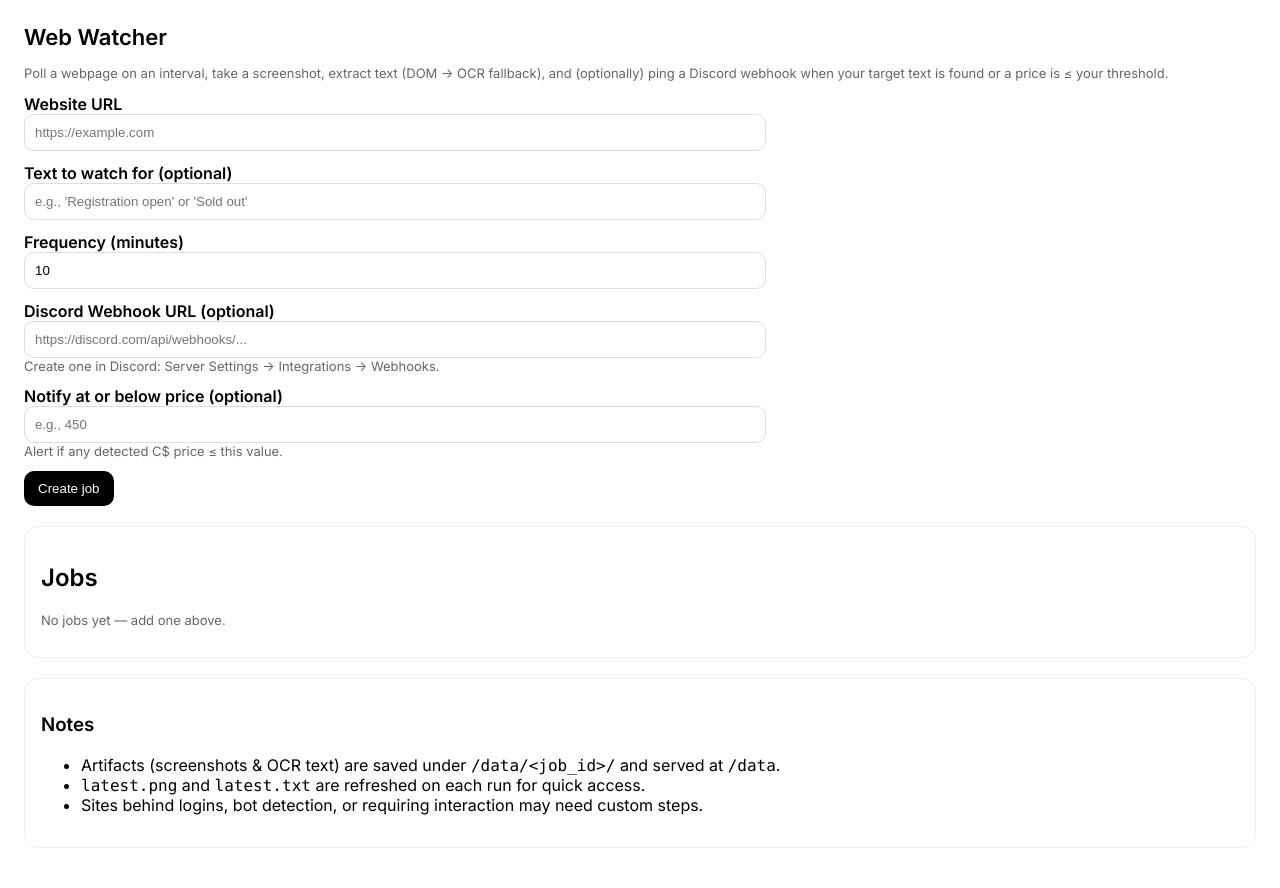
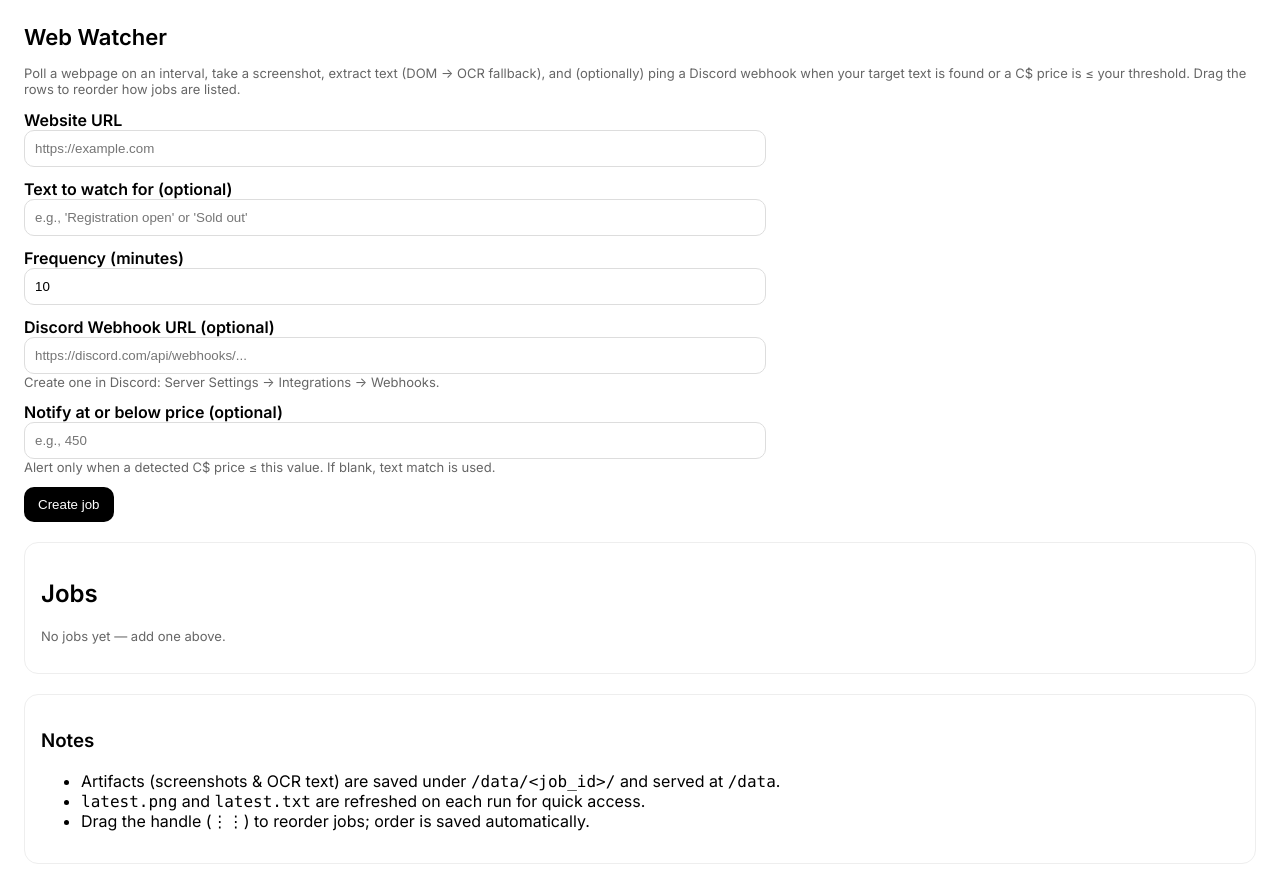
Before and after one commit to bbabiarz/webwatcher_starter, a FastAPI app: page / in a window 1280 px wide. Before the commit the page ends 848 px from the top, so only its background shows below. Run offline with FastAPI, Linux system fonts and the light colour scheme; data that the repository does not hold is empty.

Commit message:
Adding re-ordering of jobs

```diff
--- a/webwatcher/app.py
+++ b/webwatcher/app.py
@@ -8,7 +8,7 @@ import re
 import shutil
 from datetime import datetime
 from pathlib import Path
-from typing import Optional
+from typing import Optional, List
 
 from fastapi import FastAPI, Request, Form, HTTPException
 from fastapi.responses import HTMLResponse, RedirectResponse, FileResponse, JSONResponse
@@ -48,9 +48,13 @@ app.mount("/static", StaticFiles(directory=str(STATIC_DIR)), name="static")
 app.mount("/data", StaticFiles(directory=str(DATA_DIR)), name="data")
 
 # ---------- DB helpers ----------
+def _conn():
+    return sqlite3.connect(DB_PATH)
+
 def init_db():
-    with sqlite3.connect(DB_PATH) as conn:
+    with _conn() as conn:
         c = conn.cursor()
+        # Create table with sort_order column
         c.execute(
             """
             CREATE TABLE IF NOT EXISTS jobs(
@@ -60,21 +64,39 @@ def init_db():
                 minutes INTEGER NOT NULL,
                 webhook_url TEXT,
                 price_threshold REAL,
-                created_at TEXT NOT NULL
+                created_at TEXT NOT NULL,
+                sort_order INTEGER
             )
             """
         )
-        # migrate: add price_threshold if missing
+        # Migrations
         cols = {r[1] for r in c.execute("PRAGMA table_info(jobs)").fetchall()}
         if "price_threshold" not in cols:
             c.execute("ALTER TABLE jobs ADD COLUMN price_threshold REAL")
+        if "sort_order" not in cols:
+            c.execute("ALTER TABLE jobs ADD COLUMN sort_order INTEGER")
+
+        # Seed sort_order for rows that are NULL (keep current visual order: created_at DESC)
+        c.execute("SELECT MAX(sort_order) FROM jobs WHERE sort_order IS NOT NULL")
+        max_order = c.fetchone()[0]
+        if max_order is None:
+            max_order = -1
+        # For all rows with NULL sort_order, assign incrementally by created_at DESC
+        c.execute("SELECT id FROM jobs WHERE sort_order IS NULL ORDER BY created_at DESC")
+        ids = [r[0] for r in c.fetchall()]
+        for i, jid in enumerate(ids, start=max_order + 1):
+            c.execute("UPDATE jobs SET sort_order=? WHERE id=?", (i, jid))
         conn.commit()
 
 def insert_job(job):
-    with sqlite3.connect(DB_PATH) as conn:
+    with _conn() as conn:
         c = conn.cursor()
+        # Append to the end of current order
+        c.execute("SELECT COALESCE(MAX(sort_order), -1) + 1 FROM jobs")
+        next_order = c.fetchone()[0]
         c.execute(
-            "INSERT INTO jobs VALUES(?,?,?,?,?,?,?)",
+            "INSERT INTO jobs (id,url,search_text,minutes,webhook_url,price_threshold,created_at,sort_order) "
+            "VALUES (?,?,?,?,?,?,?,?)",
             (
                 job["id"],
                 job["url"],
@@ -83,13 +105,14 @@ def insert_job(job):
                 job.get("webhook_url"),
                 job.get("price_threshold"),
                 job["created_at"],
+                next_order,
             ),
         )
         conn.commit()
 
 def update_job_row(job_id: str, url: str, search_text: str, minutes: int,
                    webhook_url: Optional[str], price_threshold: Optional[float]):
-    with sqlite3.connect(DB_PATH) as conn:
+    with _conn() as conn:
         c = conn.cursor()
         c.execute(
             """
@@ -102,13 +125,13 @@ def update_job_row(job_id: str, url: str, search_text: str, minutes: int,
         conn.commit()
 
 def delete_job(job_id):
-    with sqlite3.connect(DB_PATH) as conn:
+    with _conn() as conn:
         c = conn.cursor()
         c.execute("DELETE FROM jobs WHERE id=?", (job_id,))
         conn.commit()
 
 def get_job(job_id):
-    with sqlite3.connect(DB_PATH) as conn:
+    with _conn() as conn:
         conn.row_factory = sqlite3.Row
         c = conn.cursor()
         c.execute("SELECT * FROM jobs WHERE id=?", (job_id,))
@@ -116,12 +139,28 @@ def get_job(job_id):
         return dict(row) if row else None
 
 def list_jobs():
-    with sqlite3.connect(DB_PATH) as conn:
+    with _conn() as conn:
         conn.row_factory = sqlite3.Row
         c = conn.cursor()
-        c.execute("SELECT * FROM jobs ORDER BY created_at DESC")
+        # Order: non-NULL sort_order first, by sort_order asc; then NULLs by created_at desc (paranoia)
+        c.execute("""
+            SELECT * FROM jobs
+            ORDER BY sort_order IS NULL, sort_order ASC, created_at DESC
+        """)
         rows = c.fetchall()
         return [dict(r) for r in rows]
+
+def reorder_jobs(order_ids: List[str]):
+    """Persist new order. Any ids not present are appended in existing order."""
+    with _conn() as conn:
+        c = conn.cursor()
+        # Fetch current order to append missing IDs deterministically
+        c.execute("SELECT id FROM jobs ORDER BY sort_order IS NULL, sort_order, created_at DESC")
+        current = [r[0] for r in c.fetchall()]
+        new_order = [jid for jid in order_ids if jid in current] + [jid for jid in current if jid not in order_ids]
+        for idx, jid in enumerate(new_order):
+            c.execute("UPDATE jobs SET sort_order=? WHERE id=?", (idx, jid))
+        conn.commit()
 
 # ---------- Scheduler ----------
 scheduler = AsyncIOScheduler(timezone=os.getenv("TZ", "UTC"))
@@ -131,7 +170,6 @@ def schedule_job(job):
     scheduler.add_job(run_job, trigger=trigger, args=[job["id"]], id=job["id"], replace_existing=True)
 
 def reschedule_job(job_id: str):
-    # Remove then re-add with updated minutes/settings
     try:
         scheduler.remove_job(job_id)
     except Exception:
@@ -329,6 +367,19 @@ def update_job(
     reschedule_job(job_id)
     return RedirectResponse(url="/", status_code=303)
 
+@app.post("/jobs/reorder")
+async def reorder_endpoint(request: Request):
+    try:
+        payload = await request.json()
+        order = payload.get("order", [])
+        if not isinstance(order, list) or not all(isinstance(i, str) for i in order):
+            raise ValueError("Invalid order payload")
+        reorder_jobs(order)
+        return JSONResponse({"ok": True})
+    except Exception as e:
+        logging.exception("Failed to reorder")
+        return JSONResponse({"ok": False, "error": str(e)}, status_code=400)
+
 @app.post("/jobs", response_class=RedirectResponse)
 def create_job(
     url: str = Form(...),
--- a/webwatcher/templates/index.html
+++ b/webwatcher/templates/index.html
@@ -17,17 +17,24 @@
     .primary { background: black; color: white; }
     .card { border: 1px solid #eee; padding: 16px; border-radius: 14px; margin-top: 20px; }
     table { width: 100%; border-collapse: collapse; }
-    th, td { padding: 8px; border-bottom: 1px solid #f0f0f0; text-align: left; vertical-align: top; }
+    th, td { padding: 8px; border-bottom: 1px solid #f0f0f0; text-align: left; vertical-align: middle; }
     .row-actions { display: flex; gap: 8px; flex-wrap: wrap; }
     .muted { color: #666; font-size: 13px; }
     .mono { font-family: ui-monospace, SFMono-Regular, Menlo, Monaco, Consolas, "Liberation Mono", "Courier New", monospace; }
+    /* Drag styles */
+    th.drag, td.drag { width: 32px; text-align: center; }
+    .drag-handle { cursor: grab; user-select: none; font-size: 18px; line-height: 1; }
+    tr.dragging { opacity: .5; }
+    #toast { position: fixed; right: 16px; bottom: 16px; background: #111; color: #fff; padding: 10px 12px; border-radius: 10px; opacity: 0; transform: translateY(10px); transition: all .25s ease; }
+    #toast.show { opacity: 1; transform: translateY(0); }
   </style>
 </head>
 <body>
   <h1>Web Watcher</h1>
   <p class="muted">
     Poll a webpage on an interval, take a screenshot, extract text (DOM → OCR fallback),
-    and (optionally) ping a Discord webhook when your target text is found or a price is ≤ your threshold.
+    and (optionally) ping a Discord webhook when your target text is found or a C$ price is ≤ your threshold.
+    Drag the rows to reorder how jobs are listed.
   </p>
 
   <form method="post" action="/jobs">
@@ -51,7 +58,7 @@
     <div>
       <label>Notify at or below price (optional)</label>
       <input type="number" name="price_threshold" min="0" step="0.01" placeholder="e.g., 450">
-      <div class="muted">Alert if any detected C$ price ≤ this value.</div>
+      <div class="muted">Alert only when a detected C$ price ≤ this value. If blank, text match is used.</div>
     </div>
 
     <div>
@@ -67,6 +74,7 @@
       <table>
         <thead>
           <tr>
+            <th class="drag">↕</th>
             <th>URL</th>
             <th>Search text</th>
             <th>Price ≤</th>
@@ -76,9 +84,10 @@
             <th>Actions</th>
           </tr>
         </thead>
-        <tbody>
+        <tbody id="jobs-tbody">
           {% for j in jobs %}
-          <tr>
+          <tr data-id="{{ j.id }}">
+            <td class="drag"><span class="drag-handle" draggable="true" title="Drag to reorder">⋮⋮</span></td>
             <td class="mono">{{ j.url }}</td>
             <td class="mono">{{ j.search_text }}</td>
             <td>{{ j.price_threshold or '—' }}</td>
@@ -106,8 +115,74 @@
     <ul>
       <li>Artifacts (screenshots & OCR text) are saved under <span class="mono">/data/&lt;job_id&gt;/</span> and served at <span class="mono">/data</span>.</li>
       <li><span class="mono">latest.png</span> and <span class="mono">latest.txt</span> are refreshed on each run for quick access.</li>
-      <li>Sites behind logins, bot detection, or requiring interaction may need custom steps.</li>
+      <li>Drag the handle (⋮⋮) to reorder jobs; order is saved automatically.</li>
     </ul>
   </div>
+
+  <div id="toast"></div>
+
+  <script>
+    const tbody = document.getElementById('jobs-tbody');
+    const toastEl = document.getElementById('toast');
+    let dragRow = null;
+
+    function toast(msg, isError=false) {
+      toastEl.textContent = msg;
+      toastEl.style.background = isError ? '#b00020' : '#111';
+      toastEl.classList.add('show');
+      setTimeout(()=>toastEl.classList.remove('show'), 1800);
+    }
+
+    tbody.addEventListener('dragstart', (e) => {
+      const handle = e.target.closest('.drag-handle');
+      if (!handle) { e.preventDefault(); return; }
+      dragRow = handle.closest('tr');
+      dragRow.classList.add('dragging');
+      e.dataTransfer.effectAllowed = 'move';
+      e.dataTransfer.setData('text/plain', dragRow.dataset.id);
+    });
+
+    tbody.addEventListener('dragover', (e) => {
+      e.preventDefault();
+      const targetRow = e.target.closest('tr');
+      if (!dragRow || !targetRow || targetRow === dragRow) return;
+      const rect = targetRow.getBoundingClientRect();
+      const offset = e.clientY - rect.top;
+      const midpoint = rect.height / 2;
+      if (offset > midpoint) {
+        targetRow.after(dragRow);
+      } else {
+        targetRow.before(dragRow);
+      }
+    });
+
+    function saveOrder() {
+      const ids = Array.from(tbody.querySelectorAll('tr')).map(tr => tr.dataset.id);
+      fetch('/jobs/reorder', {
+        method: 'POST',
+        headers: {'Content-Type': 'application/json'},
+        body: JSON.stringify({ order: ids })
+      }).then(r => {
+        if (r.ok) toast('Order saved');
+        else toast('Failed to save order', true);
+      }).catch(() => toast('Failed to save order', true));
+    }
+
+    tbody.addEventListener('drop', (e) => {
+      e.preventDefault();
+      if (dragRow) {
+        dragRow.classList.remove('dragging');
+        dragRow = null;
+        saveOrder();
+      }
+    });
+
+    tbody.addEventListener('dragend', () => {
+      if (dragRow) {
+        dragRow.classList.remove('dragging');
+        dragRow = null;
+      }
+    });
+  </script>
 </body>
 </html>
```
